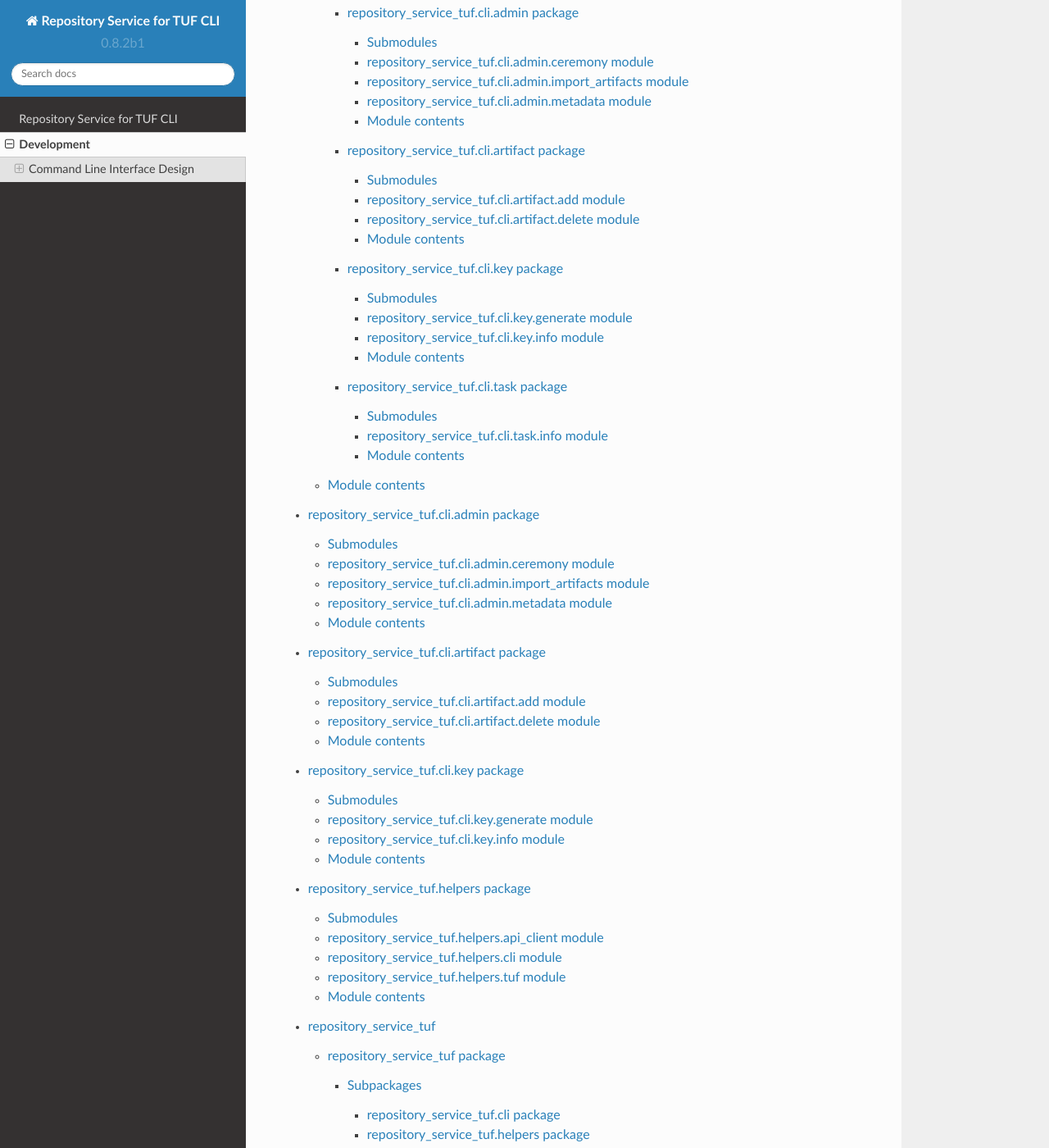
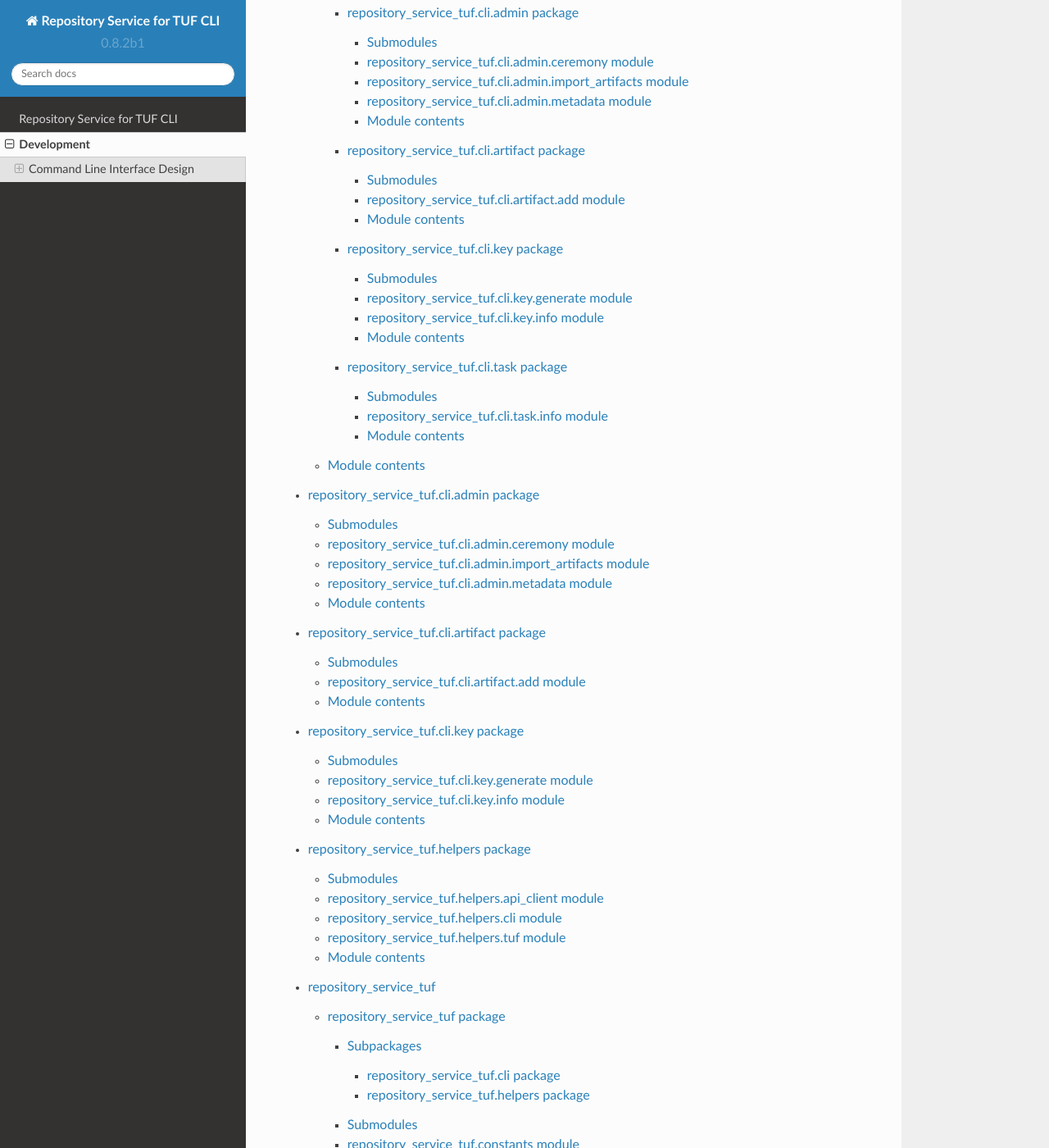
Before and after one commit to repository-service-tuf/repository-service-tuf-cli, a Sphinx documentation site: the page built from docs/source/devel/index.rst, in a window 1280 px wide and 1400 px high, scrolled down 3169 px. Shown: the whole window at 82% size. Built offline with Sphinx 7.4.7 and the Read the Docs theme 2.0.0, drawn with Linux system fonts in a browser that asks for light colours.

```diff
--- a/docs/source/devel/repository_service_tuf.cli.artifact.rst
+++ b/docs/source/devel/repository_service_tuf.cli.artifact.rst
@@ -12,14 +12,6 @@
    :undoc-members:
    :show-inheritance:
 
-repository\_service\_tuf.cli.artifact.delete module
----------------------------------------------------
-
-.. automodule:: repository_service_tuf.cli.artifact.delete
-   :members:
-   :undoc-members:
-   :show-inheritance:
-
 Module contents
 ---------------
 
```
